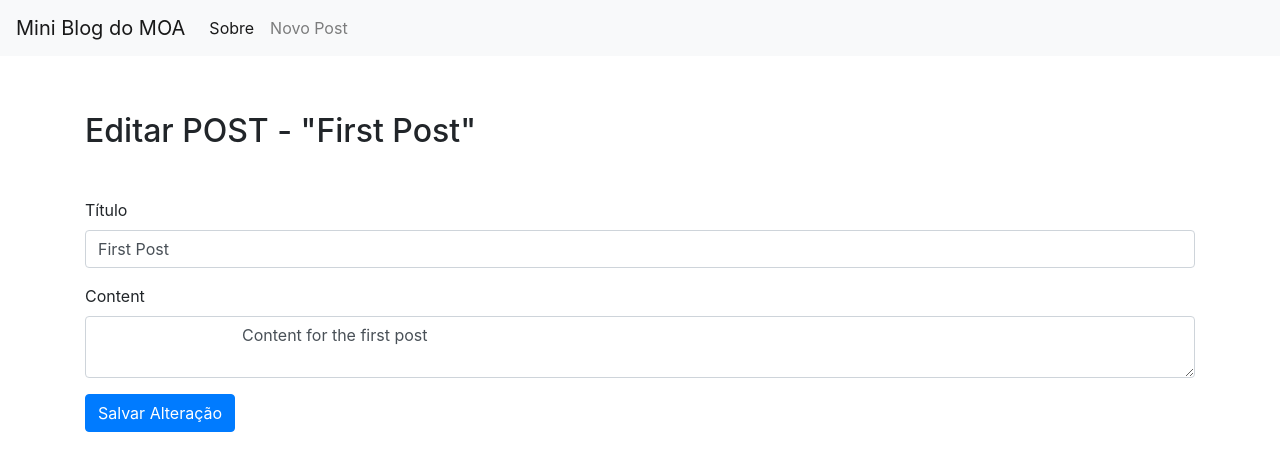
After one commit to MoisesTedeschi/mini-blog-flask, a Flask app: page /1/edit in a window 1280 px wide. The commit adds this page. Shown: the top 471 px of the page. Run offline with Flask 2, Linux system fonts and the light colour scheme; data comes from the database, SQL or seed files in the repository; both versions use the stored data as it was after the commit; some libraries are stand-ins or nearby versions.

Commit message:
Método e página para editar postagem concluídos.

```diff
--- a/app.py
+++ b/app.py
@@ -68,5 +68,29 @@ def create():
     return render_template('create.html')
 
 
+@app.route('/<int:id>/edit', methods=('GET', 'POST'))
+def edit(id):
+    post = get_post(id)
+
+    if request.method == 'POST':
+        titulo = request.form['title']
+        conteudo = request.form['content']
+
+        if not titulo:
+            flash('O título é obrigadótio. Por favor, informe!')
+        else:
+            conn = get_db_connection()
+            conn.execute('UPDATE posts SET title = ?, content = ?'
+                         'WHERE id = ?',
+                         (titulo, conteudo, id))
+
+            conn.commit()
+            conn.close()
+
+            return redirect(url_for('index'))
+
+    return render_template('edit.html', post=post)
+
+
 if __name__ == "__main__":
     app.run(debug=True)
--- /dev/null
+++ b/templates/edit.html
@@ -0,0 +1,44 @@
+{% extends 'base.html' %}
+
+{% block content %}
+
+    <div class="container">
+        <div class="row">
+            <div class="col-sm mt-2">
+                <h2>{% block title %} Editar POST - "{{ post['title'] }}"{% endblock %}</h2>
+
+                <form method="POST" class="mt-5">
+
+                    <div class="form-group">
+
+                        <label for="title">Título</label>
+
+                        <input type="text" name="title" placeholder="Título do Post"
+                            class="form-control"
+                            value="{{ request.form['title'] or post['title'] }}">
+                        </input>
+
+                    </div>
+
+                    <div class="form-group">
+
+                        <label for="content">Content</label>
+
+                        <textarea name="content" placeholder="Conteúdo do Post..."
+                                class="form-control">
+                                {{ request.form['content'] or post['content'] }}
+                        </textarea>
+
+                    </div>
+
+                    <div class="form-group">
+                        <button type="submit" class="btn btn-primary">Salvar Alteração</button>
+                    </div>
+
+                </form>
+
+            </div>
+        </div>
+    </div>
+
+{% endblock %}
--- a/templates/index.html
+++ b/templates/index.html
@@ -21,6 +21,11 @@
                         <h2>{{ post['title'] }}</h2>
                     </a>
                     <span class="badge badge-primary">{{ post['created'] }}</span>
+
+                    <a href="{{ url_for('edit', id=post['id']) }}">
+                        <span class="badge badge-warning">Editar</span>
+                    </a>
+
                     <hr>
 
                 {% endfor %}
--- a/templates/post.html
+++ b/templates/post.html
@@ -7,7 +7,7 @@
             <div class="col-sm mt-5">
                 <h2>{% block title %} {{ post['title'] }} {% endblock %}</h2>
                 <span class="badge badge-primary">{{ post['created'] }}</span>
-                <p>{{ post['content'] }}</p>
+                <p class="mt-4">{{ post['content'] }}</p>
             </div>
         </div>
     </div>
```
Also changed, not shown: database.db.
